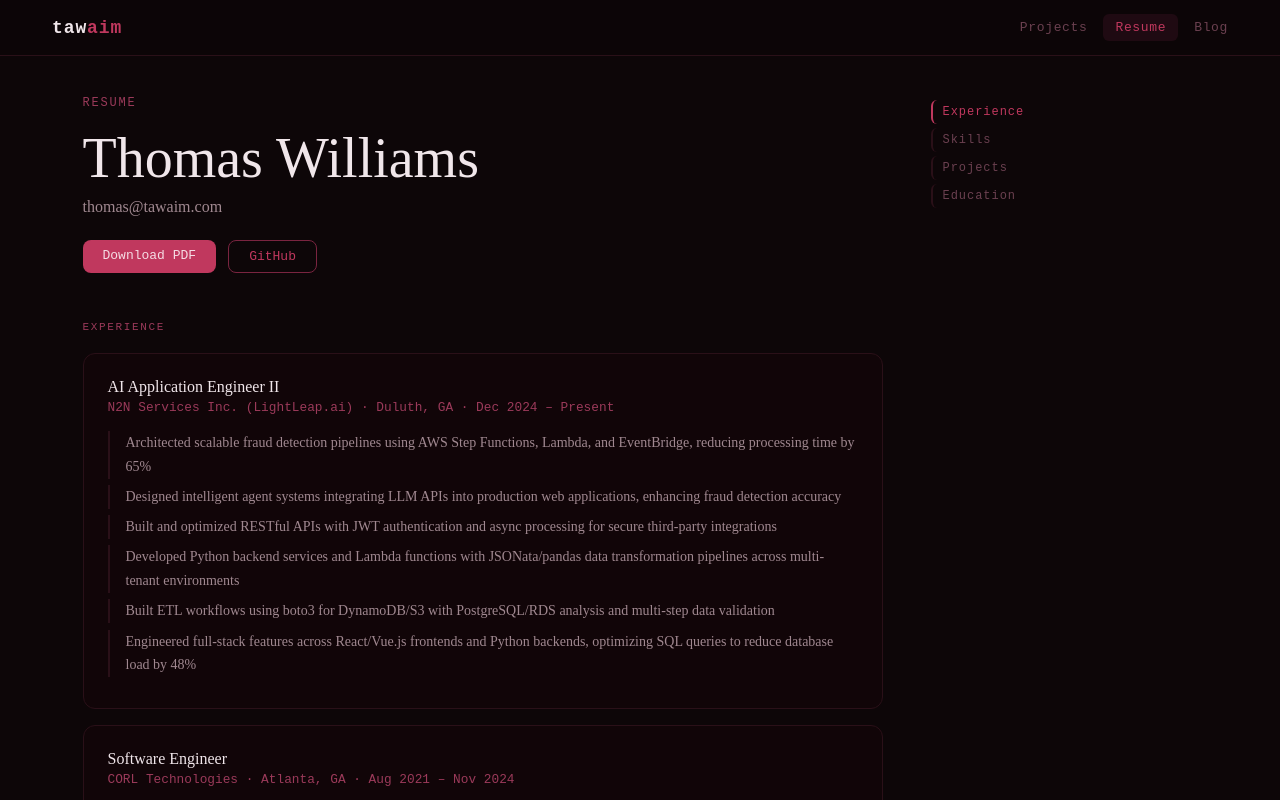
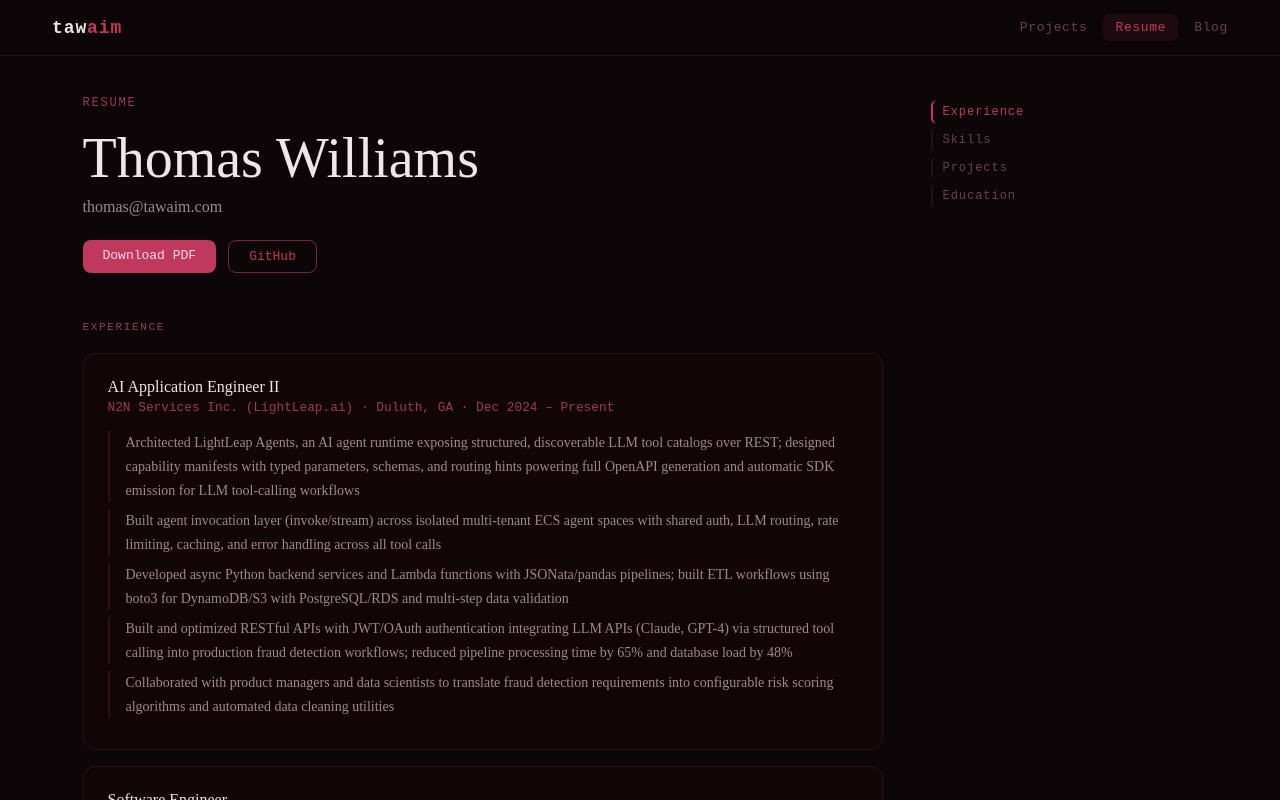
Before and after one commit to tawaim/tawaim-site, a Next.js app: page /resume in a window 1280 px wide. Shown: the top 800 px of the page. Built offline with nearby package versions, Linux system fonts and the light colour scheme.

Commit message:
updated resume and page

```diff
--- a/app/resume/page.tsx
+++ b/app/resume/page.tsx
@@ -86,12 +86,11 @@ export default function ResumePage() {
             <div style={card}>
               <h3 style={jobTitle}>AI Application Engineer II</h3>
               <p style={jobMeta}>N2N Services Inc. (LightLeap.ai) · Duluth, GA · Dec 2024 – Present</p>
-              <p style={bullet}>Architected scalable fraud detection pipelines using AWS Step Functions, Lambda, and EventBridge, reducing processing time by 65%</p>
-              <p style={bullet}>Designed intelligent agent systems integrating LLM APIs into production web applications, enhancing fraud detection accuracy</p>
-              <p style={bullet}>Built and optimized RESTful APIs with JWT authentication and async processing for secure third-party integrations</p>
-              <p style={bullet}>Developed Python backend services and Lambda functions with JSONata/pandas data transformation pipelines across multi-tenant environments</p>
-              <p style={bullet}>Built ETL workflows using boto3 for DynamoDB/S3 with PostgreSQL/RDS analysis and multi-step data validation</p>
-              <p style={bullet}>Engineered full-stack features across React/Vue.js frontends and Python backends, optimizing SQL queries to reduce database load by 48%</p>
+              <p style={bullet}>Architected LightLeap Agents, an AI agent runtime exposing structured, discoverable LLM tool catalogs over REST; designed capability manifests with typed parameters, schemas, and routing hints powering full OpenAPI generation and automatic SDK emission for LLM tool-calling workflows</p>
+              <p style={bullet}>Built agent invocation layer (invoke/stream) across isolated multi-tenant ECS agent spaces with shared auth, LLM routing, rate limiting, caching, and error handling across all tool calls</p>
+              <p style={bullet}>Developed async Python backend services and Lambda functions with JSONata/pandas pipelines; built ETL workflows using boto3 for DynamoDB/S3 with PostgreSQL/RDS and multi-step data validation</p>
+              <p style={bullet}>Built and optimized RESTful APIs with JWT/OAuth authentication integrating LLM APIs (Claude, GPT-4) via structured tool calling into production fraud detection workflows; reduced pipeline processing time by 65% and database load by 48%</p>
+              <p style={bullet}>Collaborated with product managers and data scientists to translate fraud detection requirements into configurable risk scoring algorithms and automated data cleaning utilities</p>
             </div>
             <div style={card}>
               <h3 style={jobTitle}>Software Engineer</h3>
```
Also changed, not shown: 1 other file (tests, documents, lock files or other folders).
